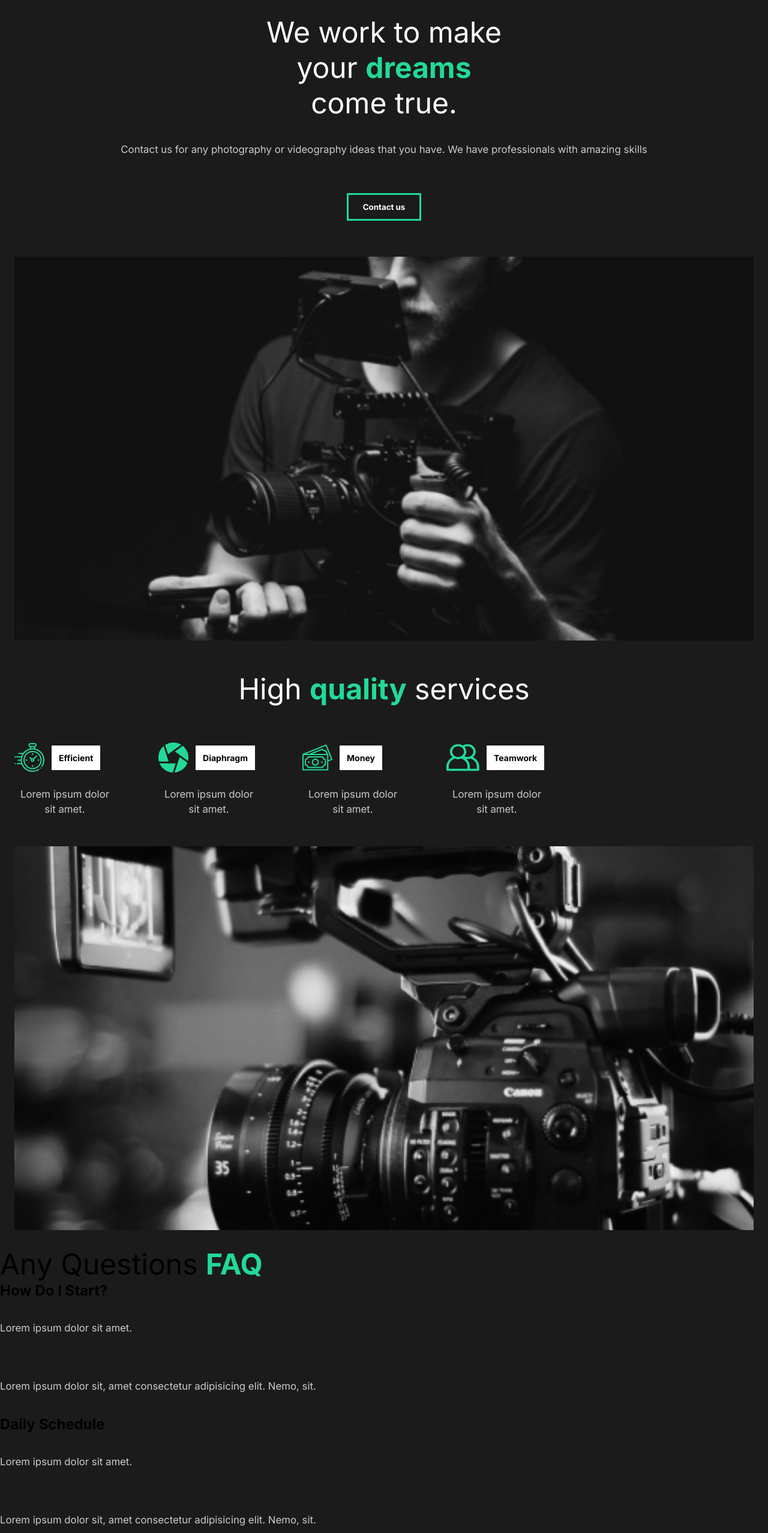
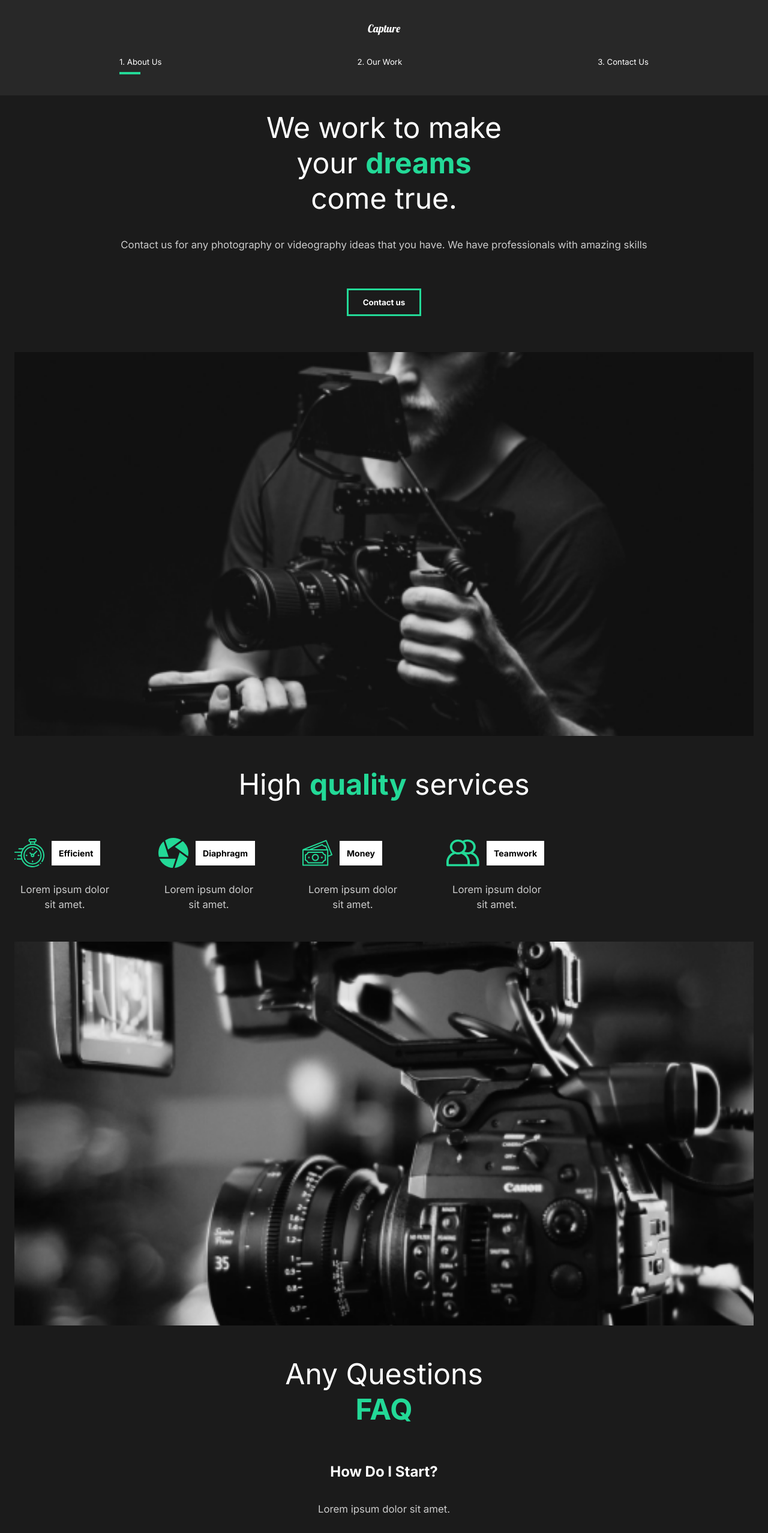
Before and after one commit to zeauss-zz/react-portfolio, a React (Create React App) app: page / in a window 1280 px wide. Shown: the top 2556 px of the page at 60% size. Built offline with nearby package versions, Linux system fonts and the light colour scheme.

Commit message:
7. React Router

```diff
--- a/src/App.js
+++ b/src/App.js
@@ -1,11 +1,20 @@
 import GlobalStyle from "./components/global-style/global-style.component";
+import Nav from "./components/nav/nav.component";
 import AboutUs from "./pages/about-us/about-us.component";
+import ContactUs from "./pages/contact-us/contact-us.component";
+import OurWork from "./pages/our-work/our-work.component";
+import { Switch, Route } from "react-router-dom";
 
 function App() {
   return (
     <div className="App">
+      <Nav />
       <GlobalStyle />
-      <AboutUs />
+      <Switch>
+        <Route exact path="/"  component={AboutUs} />
+        <Route exact path="/work"  component={OurWork} />
+        <Route path="/contact"  component={ContactUs} />
+      </Switch>
     </div>
   );
 }
--- a/src/components/faq-section/faq-section.component.jsx
+++ b/src/components/faq-section/faq-section.component.jsx
@@ -1,6 +1,9 @@
+import styled from 'styled-components'
+import {About} from '../../styles'
+
 const FaqSection = () => {
   return (
-    <div className="faq">
+    <Faq>
       <h2>
         Any Questions <span>FAQ</span>
       </h2>
@@ -12,6 +15,7 @@ const FaqSection = () => {
             Lorem ipsum dolor sit, amet consectetur adipisicing elit. Nemo, sit.
           </p>
         </div>
+        <div className="faq-line"></div>
       </div>
       <div className="question">
         <h4>Daily Schedule</h4>
@@ -21,6 +25,7 @@ const FaqSection = () => {
             Lorem ipsum dolor sit, amet consectetur adipisicing elit. Nemo, sit.
           </p>
         </div>
+        <div className="faq-line"></div>
       </div>
       <div className="question">
         <h4>Payments Methods</h4>
@@ -30,6 +35,7 @@ const FaqSection = () => {
             Lorem ipsum dolor sit, amet consectetur adipisicing elit. Nemo, sit.
           </p>
         </div>
+        <div className="faq-line"></div>
       </div>
       <div className="question">
         <h4>What products do you offer?</h4>
@@ -39,9 +45,51 @@ const FaqSection = () => {
             Lorem ipsum dolor sit, amet consectetur adipisicing elit. Nemo, sit.
           </p>
         </div>
+        <div className="faq-line"></div>
       </div>
-    </div>
+    </Faq>
   );
 };
 
+// const Faq = styled(About)(({background}) => ({
+//     display: 'block',
+//     background: background || false,
+// }))
+
+const Faq = styled(About)({
+    display: 'block',
+
+    span: {
+        display:'block'
+    },
+
+    h2 : {
+        paddingBottom: '2rem',
+        fontWeight: 'lighter'
+    },
+
+    '.faq-line' : {
+        background : '#ccc',
+        height :'0.2rem',
+        margin :' 2rem 0rem',
+        width : '100%'
+    },
+
+    '.question' : {
+        padding :'3rem 0rem',
+        cursor : 'pointer',
+    },
+
+    '.answer' : {
+        padding :'2rem 0rem',
+        p : {
+            padding :'1rem 0rem',
+        }
+    },
+
+
+})
+
+
+
 export default FaqSection;
--- /dev/null
+++ b/src/components/nav/nav.component.jsx
@@ -0,0 +1,103 @@
+import styled from "styled-components";
+import { Link } from "react-router-dom";
+import { motion } from "framer-motion";
+import { useLocation } from "react-router-dom";
+
+const Nav = () => {
+  const { pathname } = useLocation();
+  return (
+    <StyledNav>
+      <h1>
+        <Link id="logo" to="/">
+          Capture
+        </Link>
+      </h1>
+      <ul>
+        <li>
+          <Link to="/">1. About Us</Link>
+          <Line
+            transition={{ duration: 0.75 }}
+            initial={{ width: "0%" }}
+            animate={{ width: pathname === "/" ? "50%" : "0%" }}
+          />
+        </li>
+        <li>
+          <Link to="/work">2. Our Work</Link>
+          <Line
+            transition={{ duration: 0.75 }}
+            initial={{ width: "0%" }}
+            animate={{ width: pathname === "/work" ? "50%" : "0%" }}
+          />
+        </li>
+        <li>
+          <Link to="/contact">3. Contact Us</Link>
+          <Line
+            transition={{ duration: 0.75 }}
+            initial={{ width: "0%" }}
+            animate={{ width: pathname === "/contact" ? "50%" : "0%" }}
+          />
+        </li>
+      </ul>
+    </StyledNav>
+  );
+};
+
+const StyledNav = styled.nav`
+  min-height: 10vh;
+  display: flex;
+  margin: auto;
+  justify-content: space-between;
+  align-items: center;
+  padding: 1rem 10rem;
+  background: #282828;
+  position: sticky;
+  top: 0;
+  z-index: 10;
+  a {
+    color: white;
+    text-decoration: none;
+  }
+  ul {
+    display: flex;
+    list-style: none;
+  }
+  #logo {
+    font-size: 1.5rem;
+    font-family: "Lobster", cursive;
+    font-weight: lighter;
+  }
+  li {
+    padding-left: 10rem;
+    position: relative;
+  }
+  @media (max-width: 1300px) {
+    flex-direction: column;
+    padding: 2rem 1rem;
+    #logo {
+      display: inline-block;
+      margin: 1rem;
+    }
+    ul {
+      padding: 2rem;
+      justify-content: space-around;
+      width: 100%;
+      li {
+        padding: 0;
+      }
+    }
+  }
+`;
+
+const Line = styled(motion.div)`
+  height: 0.3rem;
+  background: #23d997;
+  width: 0%;
+  position: absolute;
+  bottom: -80%;
+  left: 60%;
+  @media (max-width: 1300px) {
+    left: 0%;
+  }
+`;
+
+export default Nav;
--- a/src/index.js
+++ b/src/index.js
@@ -1,13 +1,16 @@
-import React from 'react';
-import ReactDOM from 'react-dom';
-import App from './App';
-import reportWebVitals from './reportWebVitals';
+import React from "react";
+import ReactDOM from "react-dom";
+import { BrowserRouter } from "react-router-dom";
+import App from "./App";
+import reportWebVitals from "./reportWebVitals";
 
 ReactDOM.render(
   <React.StrictMode>
-    <App />
+    <BrowserRouter>
+      <App />
+    </BrowserRouter>
   </React.StrictMode>,
-  document.getElementById('root')
+  document.getElementById("root")
 );
 
 // If you want to start measuring performance in your app, pass a function
--- /dev/null
+++ b/src/pages/contact-us/contact-us.component.jsx
@@ -0,0 +1,9 @@
+const ContactUs = () => {
+    return(
+<div>
+    <h1>ContactUs</h1>
+</div>
+    )
+}
+
+export default ContactUs;
--- /dev/null
+++ b/src/pages/our-work/our-work.component.jsx
@@ -0,0 +1,9 @@
+const OurWork = () => {
+    return(
+<div>
+    <h1>OurWork</h1>
+</div>
+    )
+}
+
+export default OurWork;
```
Also changed, not shown: 1 other file (tests, documents, lock files or other folders).
